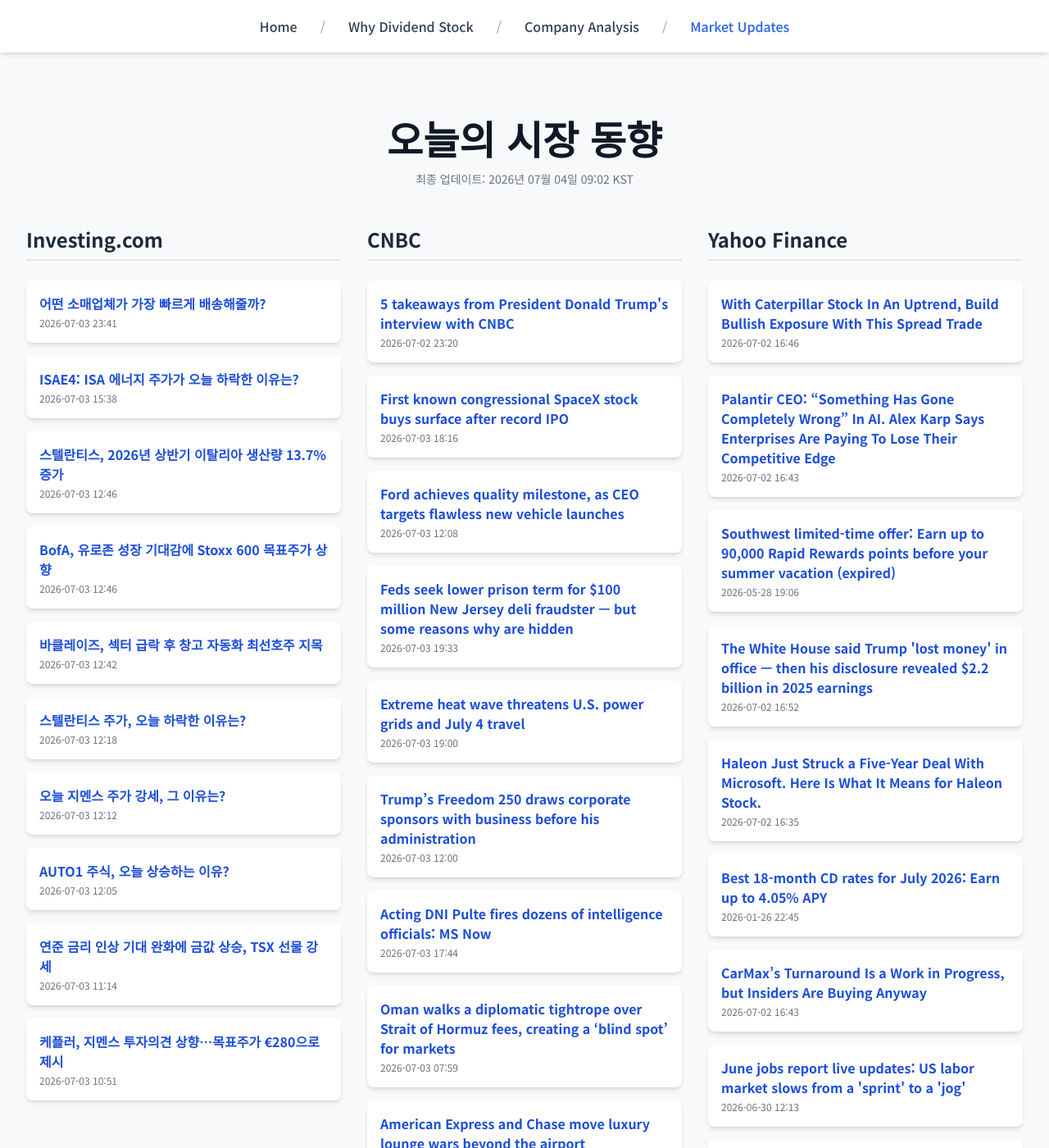
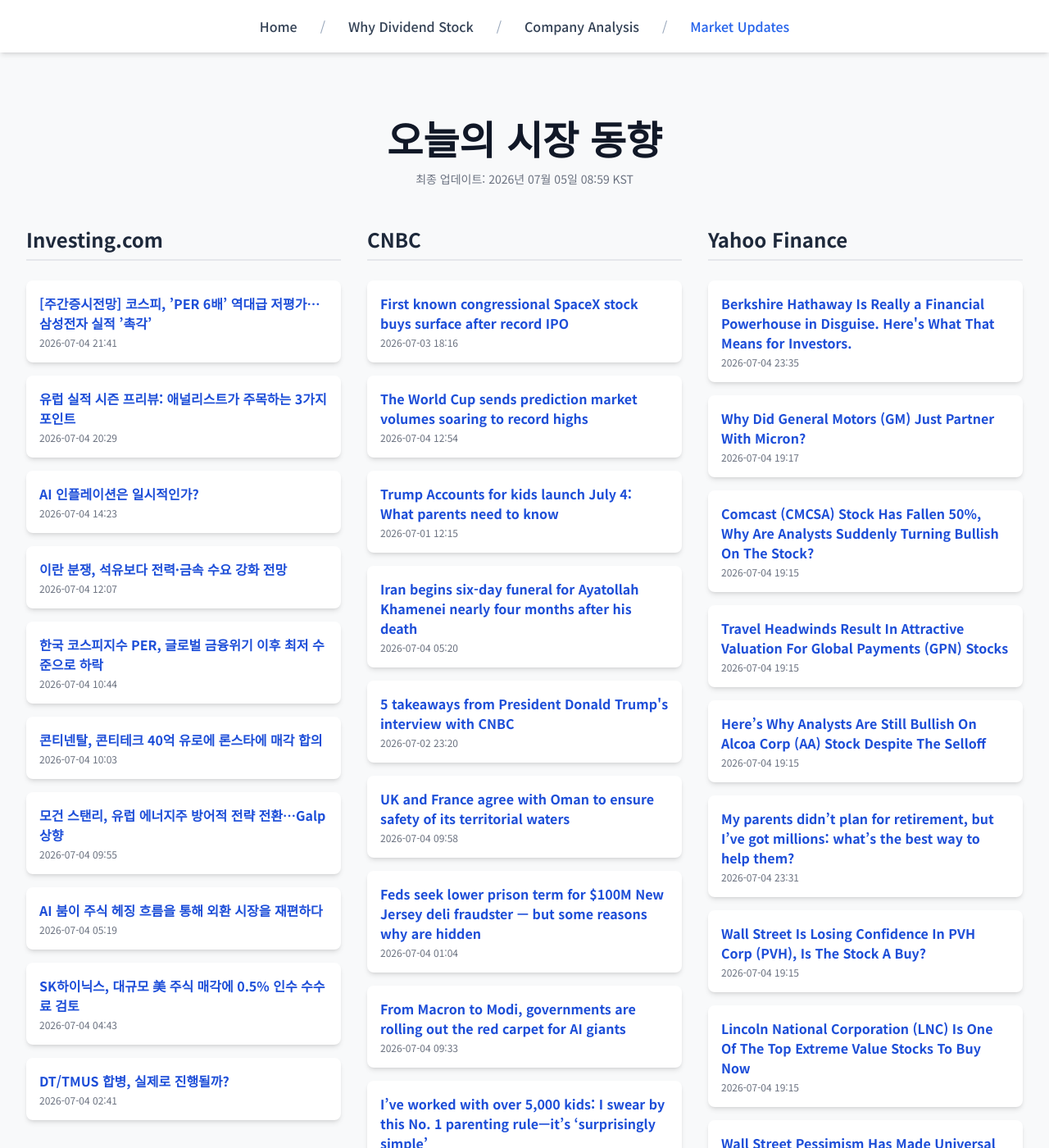
Before and after one commit to Kay-Hwang/my-company-analysis, a Jekyll site: the page built from market-updates.html, in a window 1280 px wide and 1400 px high. Shown: the whole window at 82% size. Built offline with Jekyll 4.4.1, drawn with Linux system fonts in a browser that asks for light colours; nearby versions of some CDN libraries; a script that is not in the unit is left out; some of the changed text lies outside the part shown.

Commit message:
Update daily data

```diff
--- a/_data/latest_data.json
+++ b/_data/latest_data.json
@@ -1,69 +1,93 @@
 {
-  "lastUpdated": "2026년 07월 04일 09:02 KST",
+  "lastUpdated": "2026년 07월 05일 08:59 KST",
   "news": {
     "investing": [
       {
-        "title": "어떤 소매업체가 가장 빠르게 배송해줄까?",
-        "link": "https://kr.investing.com/news/stock-market-news/article-2004986",
-        "pubDate": "2026-07-03 23:41:03",
-        "summary": "어떤 소매업체가 가장 빠르게 배송해줄까?"
+        "title": "[주간증시전망] 코스피, ’PER 6배’ 역대급 저평가…삼성전자 실적 ’촉각’",
+        "link": "https://kr.investing.com/news/stock-market-news/article-2005050",
+        "pubDate": "2026-07-04 21:41:12",
+        "summary": "[주간증시전망] 코스피, ’PER 6배’ 역대급 저평가…삼성전자 실적 ’촉각’"
       },
       {
-        "title": "ISAE4: ISA 에너지 주가가 오늘 하락한 이유는?",
-        "link": "https://kr.investing.com/news/stock-market-news/article-2004971",
-        "pubDate": "2026-07-03 15:38:06",
-        "summary": "ISAE4: ISA 에너지 주가가 오늘 하락한 이유는?"
+        "title": "유럽 실적 시즌 프리뷰: 애널리스트가 주목하는 3가지 포인트",
+        "link": "https://kr.investing.com/news/stock-market-news/article-2005049",
+        "pubDate": "2026-07-04 20:29:39",
+        "summary": "유럽 실적 시즌 프리뷰: 애널리스트가 주목하는 3가지 포인트"
       },
       {
-        "title": "스텔란티스, 2026년 상반기 이탈리아 생산량 13.7% 증가",
-        "link": "https://kr.investing.com/news/stock-market-news/article-93CH-2004945",
-        "pubDate": "2026-07-03 12:46:47",
-        "summary": "스텔란티스, 2026년 상반기 이탈리아 생산량 13.7% 증가"
+        "title": "AI 인플레이션은 일시적인가?",
+        "link": "https://kr.investing.com/news/stock-market-news/article-2005040",
+        "pubDate": "2026-07-04 14:23:27",
+        "summary": "AI 인플레이션은 일시적인가?"
       },
       {
-        "title": "BofA, 유로존 성장 기대감에 Stoxx 600 목표주가 상향",
-        "link": "https://kr.investing.com/news/stock-market-news/article-2004947",
-        "pubDate": "2026-07-03 12:46:34",
-        "summary": "BofA, 유로존 성장 기대감에 Stoxx 600 목표주가 상향"
+        "title": "이란 분쟁, 석유보다 전력·금속 수요 강화 전망",
+        "link": "https://kr.investing.com/news/stock-market-news/article-2005037",
+        "pubDate": "2026-07-04 12:07:22",
+        "summary": "이란 분쟁, 석유보다 전력·금속 수요 강화 전망"
       },
       {
-        "title": "바클레이즈, 섹터 급락 후 창고 자동화 최선호주 지목",
-        "link": "https://kr.investing.com/news/stock-market-news/article-93CH-2004944",
-        "pubDate": "2026-07-03 12:42:00",
-        "summary": "바클레이즈, 섹터 급락 후 창고 자동화 최선호주 지목"
+        "title": "한국 코스피지수 PER, 글로벌 금융위기 이후 최저 수준으로 하락",
+        "link": "https://kr.investing.com/news/stock-market-news/article-2005031",
+        "pubDate": "2026-07-04 10:44:40",
+        "summary": "한국 코스피지수 PER, 글로벌 금융위기 이후 최저 수준으로 하락"
       },
       {
-        "title": "스텔란티스 주가, 오늘 하락한 이유는?",
-        "link": "https://kr.investing.com/news/stock-market-news/article-93CH-2004940",
-        "pubDate": "2026-07-03 12:18:33",
-        "summary": "스텔란티스 주가, 오늘 하락한 이유는?"
+        "title": "콘티넨탈, 콘티테크 40억 유로에 론스타에 매각 합의",
+        "link": "https://kr.investing.com/news/stock-market-news/article-2005029",
+        "pubDate": "2026-07-04 10:03:32",
+        "summary": "콘티넨탈, 콘티테크 40억 유로에 론스타에 매각 합의"
       },
       {
-        "title": "오늘 지멘스 주가 강세, 그 이유는?",
-        "link": "https://kr.investing.com/news/stock-market-news/article-93CH-2004938",
-        "pubDate": "2026-07-03 12:12:50",
-        "summary": "오늘 지멘스 주가 강세, 그 이유는?"
+        "title": "모건 스탠리, 유럽 에너지주 방어적 전략 전환…Galp 상향",
+        "link": "https://kr.investing.com/news/stock-market-news/article-2005027",
+        "pubDate": "2026-07-04 09:55:52",
+        "summary": "모건 스탠리, 유럽 에너지주 방어적 전략 전환…Galp 상향"
       },
       {
-        "title": "AUTO1 주식, 오늘 상승하는 이유?",
-        "link": "https://kr.investing.com/news/stock-market-news/article-93CH-2004936",
-        "pubDate": "2026-07-03 12:05:26",
-        "summary": "AUTO1 주식, 오늘 상승하는 이유?"
+        "title": "AI 붐이 주식 헤징 흐름을 통해 외환 시장을 재편하다",
+        "link": "https://kr.investing.com/news/stock-market-news/article-2005012",
+        "pubDate": "2026-07-04 05:19:16",
+        "summary": "AI 붐이 주식 헤징 흐름을 통해 외환 시장을 재편하다"
       },
       {
-        "title": "연준 금리 인상 기대 완화에 금값 상승, TSX 선물 강세",
-        "link": "https://kr.investing.com/news/stock-market-news/article-2004924",
-        "pubDate": "2026-07-03 11:14:07",
-        "summary": "연준 금리 인상 기대 완화에 금값 상승, TSX 선물 강세"
+        "title": "SK하이닉스, 대규모 美 주식 매각에 0.5% 인수 수수료 검토",
+        "link": "https://kr.investing.com/news/stock-market-news/article-2005009",
+        "pubDate": "2026-07-04 04:43:16",
+        "summary": "SK하이닉스, 대규모 美 주식 매각에 0.5% 인수 수수료 검토"
       },
       {
-        "title": "케플러, 지멘스 투자의견 상향…목표주가 €280으로 제시",
-        "link": "https://kr.investing.com/news/stock-market-news/article-2004918",
-        "pubDate": "2026-07-03 10:51:41",
-        "summary": "케플러, 지멘스 투자의견 상향…목표주가 €280으로 제시"
+        "title": "DT/TMUS 합병, 실제로 진행될까?",
+        "link": "https://kr.investing.com/news/stock-market-news/article-2005004",
+        "pubDate": "2026-07-04 02:41:13",
+        "summary": "DT/TMUS 합병, 실제로 진행될까?"
       }
     ],
     "cnbc": [
+      {
+        "title": "First known congressional SpaceX stock buys surface after record IPO",
+        "link": "https://www.cnbc.com/2026/07/03/spacex-stock-congress-meuser-cisneros-ipo-disclosure.html",
+        "pubDate": "Fri, 03 Jul 2026 18:16:43 GMT",
+        "summary": "The SpaceX stock purchases come as Elon Musk’s company deepens its role in federal contracting and remains closely tied to President Donald Trump’s Washington."
+      },
+      {
+        "title": "The World Cup sends prediction market volumes soaring to record highs",
+        "link": "https://www.cnbc.com/2026/07/04/2026-fifa-world-cup-boosts-prediction-market-volumes.html",
+        "pubDate": "Sat, 04 Jul 2026 12:54:04 GMT",
+        "summary": "Trading volumes on Kalshi and Polymarket both hit record highs in June. Rothera, a new prediction market platform, was also able to manage $2 billion in volume."
+      },
+      {
+        "title": "Trump Accounts for kids launch July 4: What parents need to know",
+        "link": "https://www.cnbc.com/2026/07/01/trump-accounts-launch-july-4.html",
+        "pubDate": "Wed, 01 Jul 2026 12:15:01 GMT",
+        "summary": "Here's a breakdown of how Trump Accounts work, who qualifies for free money and when the funds can be withdrawn."
+      },
+      {
+        "title": "Iran begins six-day funeral for Ayatollah Khamenei nearly four months after his death",
+        "link": "https://www.cnbc.com/2026/07/04/-khamenei-funeral-procession-route.html",
+        "pubDate": "Sat, 04 Jul 2026 05:20:52 GMT",
+        "summary": "Iran plans a six-day funeral for Ayatollah Ali Khamenei, with ceremonies across Iran and Iraq before burial in Mashhad."
+      },
       {
         "title": "5 takeaways from President Donald Trump's interview with CNBC",
         "link": "https://www.cnbc.com/2026/07/02/5-takeaways-from-president-donald-trumps-interview-with-cnbc.html",
@@ -71,120 +95,96 @@
         "summary": "The president defended his family's business and said he feels bad that the presidency creates a conflict of interest in any of his children's investments."
       },
       {
-        "title": "First known congressional SpaceX stock buys surface after record IPO",
-        "link": "https://www.cnbc.com/2026/07/03/spacex-stock-congress-meuser-cisneros-ipo-disclosure.html",
-        "pubDate": "Fri, 03 Jul 2026 18:16:43 GMT",
-        "summary": "The SpaceX stock purchases come as Elon Musk’s company deepens its role in federal contracting and remains closely tied to President Donald Trump’s Washington."
+        "title": "UK and France agree with Oman to ensure safety of its territorial waters",
+        "link": "https://www.cnbc.com/2026/07/04/uk-france-agree-with-oman-to-ensure-safety-of-its-territorial-waters.html",
+        "pubDate": "Sat, 04 Jul 2026 09:58:07 GMT",
+        "summary": "France said it has deployed mine countermeasures to the Middle East, including two mine-hunting ships."
       },
       {
-        "title": "Ford achieves quality milestone, as CEO targets flawless new vehicle launches",
-        "link": "https://www.cnbc.com/2026/07/03/ford-achieves-quality-milestone-targets-flawless-new-vehicle-launches.html",
-        "pubDate": "Fri, 03 Jul 2026 12:08:21 GMT",
-        "summary": "Ford CEO Jim Farley told CNBC that the automaker has learned from its past quality and recall issues, which have hurt its earnings and stained its reputation."
-      },
-      {
-        "title": "Feds seek lower prison term for $100 million New Jersey deli fraudster — but some reasons why are hidden",
+        "title": "Feds seek lower prison term for $100M New Jersey deli fraudster — but some reasons why are hidden",
         "link": "https://www.cnbc.com/2026/07/03/new-jersey-deli-stockfraud-sentence-patten.html",
-        "pubDate": "Fri, 03 Jul 2026 19:33:26 GMT",
+        "pubDate": "Sat, 04 Jul 2026 01:04:34 GMT",
         "summary": "James Patten is the third person who will be sentenced in the stock manipulation scheme related to Hometown International, a company that owned just one deli."
       },
       {
-        "title": "Extreme heat wave threatens U.S. power grids and July 4 travel",
-        "link": "https://www.cnbc.com/2026/07/03/extreme-heat-us-power-grids-july-4-travel.html",
-        "pubDate": "Fri, 03 Jul 2026 19:00:44 GMT",
-        "summary": "The heat wave threatens to overwhelm U.S. grids and may force some to change their plans on one of the busiest travel weeks of the year."
+        "title": "From Macron to Modi, governments are rolling out the red carpet for AI giants",
+        "link": "https://www.cnbc.com/2026/07/04/macron-modi-ai-infrastructure-tech-ceos.html",
+        "pubDate": "Sat, 04 Jul 2026 09:33:19 GMT",
+        "summary": "Macron and Modi are courting tech CEOs as France and India seek AI data center investment and cloud infrastructure."
       },
       {
-        "title": "Trump’s Freedom 250 draws corporate sponsors with business before his administration",
-        "link": "https://www.cnbc.com/2026/07/03/trump-freedom-250-america250-corporate-sponsors-access.html",
-        "pubDate": "Fri, 03 Jul 2026 12:00:01 GMT",
-        "summary": "Companies with federal interests — including Boeing, Lockheed Martin and Oracle — are sponsoring a Trump-aligned effort celebrating America’s 250th birthday."
-      },
-      {
-        "title": "Acting DNI Pulte fires dozens of intelligence officials: MS Now",
-        "link": "https://www.cnbc.com/2026/07/03/acting-dni-pulte-fires-dozens-of-intelligence-officials-ms-now.html",
-        "pubDate": "Fri, 03 Jul 2026 17:44:28 GMT",
-        "summary": "President Donald Trump's controversial pick to lead the office of the Director of National Intelligence has begun firing intel officials, MS NOW reported."
+        "title": "I’ve worked with over 5,000 kids: I swear by this No. 1 parenting rule—it’s ‘surprisingly simple’",
+        "link": "https://www.cnbc.com/2026/07/04/ive-studied-over-5000-kidsi-keep-giving-parents-the-same-surprisingly-simple-advice.html",
+        "pubDate": "Sat, 04 Jul 2026 17:03:15 GMT",
+        "summary": "Child development expert Siggie Cohen, who has worked with over 5,000 families, shares one communication mistake she sees parents make every day. Here's why she says it can backfire, when to set clear boundaries and how to use questions more effectively."
       },
       {
         "title": "Oman walks a diplomatic tightrope over Strait of Hormuz fees, creating a ‘blind spot’ for markets",
         "link": "https://www.cnbc.com/2026/07/03/oman-strait-hormuz-fees-iran-trump.html",
         "pubDate": "Fri, 03 Jul 2026 07:59:34 GMT",
         "summary": "Oman is using strategic ambiguity as talks over possible Strait of Hormuz fees raise legal, diplomatic and oil market concerns."
-      },
-      {
-        "title": "American Express and Chase move luxury lounge wars beyond the airport",
-        "link": "https://www.cnbc.com/2026/07/03/amex-chase-credit-card-lounges.html",
-        "pubDate": "Fri, 03 Jul 2026 18:03:34 GMT",
-        "summary": "Credit card companies are increasingly offering access to lounges and perks at festivals and sporting events, often exclusively for premium cardholders."
-      },
-      {
-        "title": "As ACA enrollment falls by millions, Trump administration and policy gurus disagree on why",
-        "link": "https://www.cnbc.com/2026/07/03/aca-enrollment-enhanced-subsidies-lapse-fraud.html",
-        "pubDate": "Fri, 03 Jul 2026 12:00:01 GMT",
-        "summary": "Affordable Care Act marketplace enrollment has declined by 3 million people. The Trump administration points to fraud controls. Policy experts point to cost."
       }
     ],
     "yahoo": [
       {
-        "title": "With Caterpillar Stock In An Uptrend, Build Bullish Exposure With This Spread Trade",
-        "link": "https://www.investors.com/research/options/caterpillar-stock-cat-construction-equipment-markets-options-income-investing-trading/?src=A00220&yptr=yahoo",
-        "pubDate": "2026-07-02T16:46:29Z",
-        "summary": "With Caterpillar Stock In An Uptrend, Build Bullish Exposure With This Spread Trade"
+        "title": "Berkshire Hathaway Is Really a Financial Powerhouse in Disguise. Here's What That Means for Investors.",
+        "link": "https://finance.yahoo.com/markets/stocks/articles/berkshire-hathaway-really-financial-powerhouse-233500135.html",
+        "pubDate": "2026-07-04T23:35:00Z",
+        "summary": "Berkshire Hathaway Is Really a Financial Powerhouse in Disguise. Here's What That Means for Investors."
       },
       {
-        "title": "Palantir CEO: “Something Has Gone Completely Wrong” In AI. Alex Karp Says Enterprises Are Paying To Lose Their Competitive Edge",
-        "link": "https://finance.yahoo.com/technology/ai/articles/palantir-ceo-something-gone-completely-164303371.html",
-        "pubDate": "2026-07-02T16:43:03Z",
-        "summary": "Palantir CEO: “Something Has Gone Completely Wrong” In AI. Alex Karp Says Enterprises Are Paying To Lose Their Competitive Edge"
+        "title": "Why Did General Motors (GM) Just Partner With Micron?",
+        "link": "https://finance.yahoo.com/technology/articles/why-did-general-motors-gm-191731528.html",
+        "pubDate": "2026-07-04T19:17:31Z",
+        "summary": "Why Did General Motors (GM) Just Partner With Micron?"
       },
       {
-        "title": "Southwest limited-time offer: Earn up to 90,000 Rapid Rewards points before your summer vacation (expired)",
-        "link": "https://finance.yahoo.com/personal-finance/credit-cards/article/southwest-limited-time-offer-earn-up-to-90000-rapid-rewards-points-before-your-summer-vacation-expired-190609691.html",
-        "pubDate": "2026-05-28T19:06:09Z",
-        "summary": "Southwest limited-time offer: Earn up to 90,000 Rapid Rewards points before your summer vacation (expired)"
+        "title": "Comcast (CMCSA) Stock Has Fallen 50%, Why Are Analysts Suddenly Turning Bullish On The Stock?",
+        "link": "https://finance.yahoo.com/markets/stocks/articles/comcast-cmcsa-stock-fallen-50-191550222.html",
+        "pubDate": "2026-07-04T19:15:50Z",
+        "summary": "Comcast (CMCSA) Stock Has Fallen 50%, Why Are Analysts Suddenly Turning Bullish On The Stock?"
       },
       {
-        "title": "The White House said Trump 'lost money' in office — then his disclosure revealed $2.2 billion in 2025 earnings",
-        "link": "https://finance.yahoo.com/markets/crypto/articles/white-house-said-trump-lost-165251196.html",
-        "pubDate": "2026-07-02T16:52:51Z",
-        "summary": "The White House said Trump 'lost money' in office — then his disclosure revealed $2.2 billion in 2025 earnings"
+        "title": "Travel Headwinds Result In Attractive Valuation For Global Payments (GPN) Stocks",
+        "link": "https://finance.yahoo.com/markets/stocks/articles/travel-headwinds-result-attractive-valuation-191542312.html",
+        "pubDate": "2026-07-04T19:15:42Z",
+        "summary": "Travel Headwinds Result In Attractive Valuation For Global Payments (GPN) Stocks"
       },
       {
-        "title": "Haleon Just Struck a Five-Year Deal With Microsoft. Here Is What It Means for Haleon Stock.",
-        "link": "https://finance.yahoo.com/healthcare/articles/haleon-just-struck-five-deal-163517406.html",
-        "pubDate": "2026-07-02T16:35:17Z",
-        "summary": "Haleon Just Struck a Five-Year Deal With Microsoft. Here Is What It Means for Haleon Stock."
+        "title": "Here’s Why Analysts Are Still Bullish On Alcoa Corp (AA) Stock Despite The Selloff",
+        "link": "https://finance.yahoo.com/markets/stocks/articles/why-analysts-still-bullish-alcoa-191533264.html",
+        "pubDate": "2026-07-04T19:15:33Z",
+        "summary": "Here’s Why Analysts Are Still Bullish On Alcoa Corp (AA) Stock Despite The Selloff"
       },
       {
-        "title": "Best 18-month CD rates for July 2026: Earn up to 4.05% APY",
-        "link": "https://finance.yahoo.com/personal-finance/banking/article/best-18-month-cd-rates-224504831.html",
-        "pubDate": "2026-01-26T22:45:04Z",
-        "summary": "Best 18-month CD rates for July 2026: Earn up to 4.05% APY"
+        "title": "My parents didn’t plan for retirement, but I’ve got millions: what’s the best way to help them?",
+        "link": "https://finance.yahoo.com/markets/options/articles/parents-didn-t-plan-retirement-141713265.html",
+        "pubDate": "2026-07-04T23:31:52Z",
+        "summary": "My parents didn’t plan for retirement, but I’ve got millions: what’s the best way to help them?"
       },
       {
-        "title": "CarMax’s Turnaround Is a Work in Progress, but Insiders Are Buying Anyway",
-        "link": "https://www.barrons.com/articles/carmax-stock-earnings-directors-buy-b6bf436f?siteid=yhoof2&yptr=yahoo",
-        "pubDate": "2026-07-02T16:43:00Z",
-        "summary": "CarMax’s Turnaround Is a Work in Progress, but Insiders Are Buying Anyway"
+        "title": "Wall Street Is Losing Confidence In PVH Corp (PVH), Is The Stock A Buy?",
+        "link": "https://finance.yahoo.com/markets/stocks/articles/wall-street-losing-confidence-pvh-191514572.html",
+        "pubDate": "2026-07-04T19:15:14Z",
+        "summary": "Wall Street Is Losing Confidence In PVH Corp (PVH), Is The Stock A Buy?"
       },
       {
-        "title": "June jobs report live updates: US labor market slows from a 'sprint' to a 'jog'",
-        "link": "https://finance.yahoo.com/economy/live/june-jobs-report-live-updates-us-labor-market-slows-from-a-sprint-to-a-jog-121350875.html",
-        "pubDate": "2026-06-30T12:13:50Z",
-        "summary": "June jobs report live updates: US labor market slows from a 'sprint' to a 'jog'"
+        "title": "Lincoln National Corporation (LNC) Is One Of The Top Extreme Value Stocks To Buy Now",
+        "link": "https://finance.yahoo.com/markets/stocks/articles/lincoln-national-corporation-lnc-one-191506722.html",
+        "pubDate": "2026-07-04T19:15:06Z",
+        "summary": "Lincoln National Corporation (LNC) Is One Of The Top Extreme Value Stocks To Buy Now"
       },
       {
-        "title": "Best 1-year CD rates for July 2026: Lock in up to 4.1% APY for the next 12 months",
-        "link": "https://finance.yahoo.com/personal-finance/banking/article/best-1-year-cd-rates-211702415.html",
-        "pubDate": "2026-01-21T21:17:02Z",
-        "summary": "Best 1-year CD rates for July 2026: Lock in up to 4.1% APY for the next 12 months"
+        "title": "Wall Street Pessimism Has Made Universal Health Services (UHS) Stock A Top Extreme Value Stock To Buy Now",
+        "link": "https://finance.yahoo.com/healthcare/articles/wall-street-pessimism-made-universal-191457323.html",
+        "pubDate": "2026-07-04T19:14:57Z",
+        "summary": "Wall Street Pessimism Has Made Universal Health Services (UHS) Stock A Top Extreme Value Stock To Buy Now"
       },
       {
-        "title": "Will Oil Prices Keep Falling? WTI Futures Hit Pre-Iran War Lows",
-        "link": "https://www.investors.com/news/wti-futures-hit-lows-will-oil-prices-keep-falling/?src=A00220&yptr=yahoo",
-        "pubDate": "2026-07-02T16:25:39Z",
-        "summary": "Will Oil Prices Keep Falling? WTI Futures Hit Pre-Iran War Lows"
+        "title": "Equinox Gold (EQX) Just Cleared A Major Roadblock, Is The Stock Ready To Skyrocket?",
+        "link": "https://finance.yahoo.com/markets/stocks/articles/equinox-gold-eqx-just-cleared-191444301.html",
+        "pubDate": "2026-07-04T19:14:44Z",
+        "summary": "Equinox Gold (EQX) Just Cleared A Major Roadblock, Is The Stock Ready To Skyrocket?"
       }
     ]
   }
```
